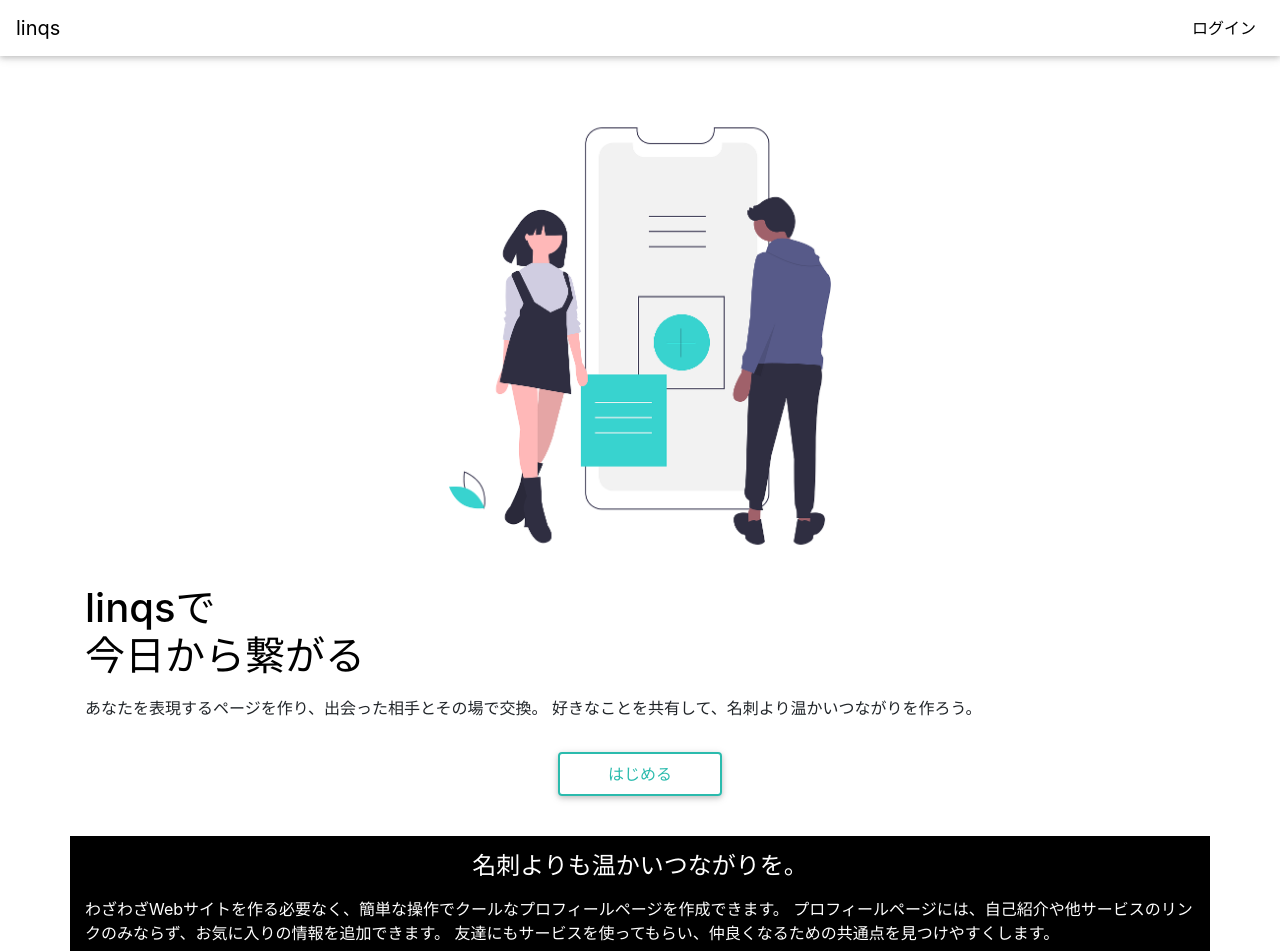
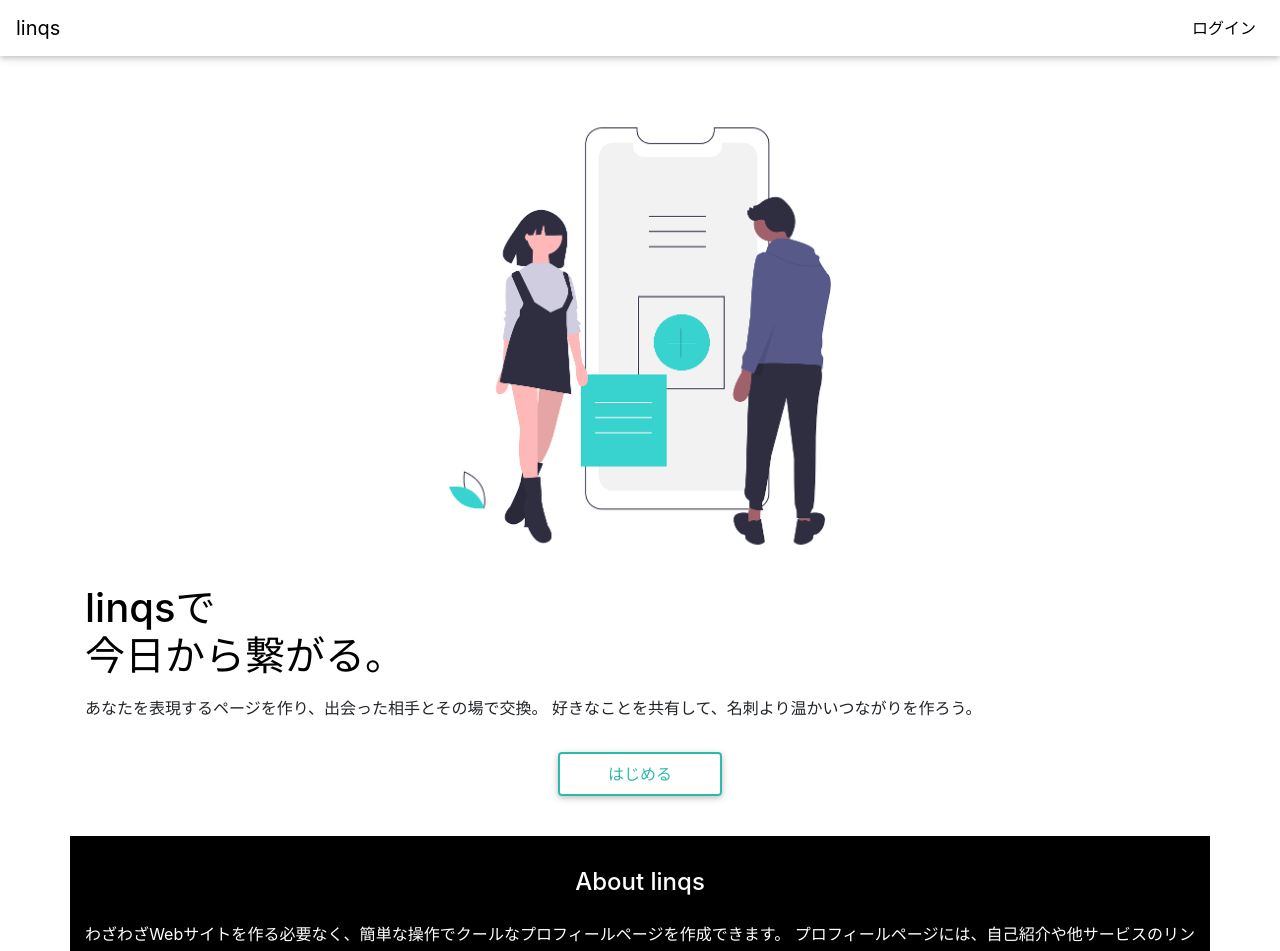
Before and after one commit to GitHub0rganization/WebApp, a React (Create React App) app in the folder ui/: page / in a window 1280 px wide. Shown: the top 951 px of the page. Built offline with nearby package versions, Linux system fonts and the light colour scheme.

Commit message:
Fixed a little

```diff
--- a/ui/src/containers/Home.tsx
+++ b/ui/src/containers/Home.tsx
@@ -14,7 +14,7 @@ export const Home = () => (
             <img src="collab.png" alt="" className="img-fluid" style={{ width: '100%', maxWidth: 500 }}/>
           </div>
           <div>
-            <h1 className="black-text">linqsで<br/>今日から繋がる</h1>
+            <h1 className="black-text">linqsで<br/>今日から繋がる。</h1>
             <p className="pt-2">あなたを表現するページを作り、出会った相手とその場で交換。
                 好きなことを共有して、名刺より温かいつながりを作ろう。
             </p>
@@ -32,8 +32,8 @@ export const Home = () => (
         </MDBCol>
         <MDBCol sm="12" className="py-3" style={{ backgroundColor: 'black'}}>
           <div>
-            <h4 className="white-text text-center">名刺よりも温かいつながりを。</h4>
-            <p className="pt-2 white-text">わざわざWebサイトを作る必要なく、簡単な操作でクールなプロフィールページを作成できます。
+            <h4 className="white-text text-center py-3">About linqs</h4>
+            <p className="white-text" style={{lineHeight: 1.7, textAlign: "justify"}}>わざわざWebサイトを作る必要なく、簡単な操作でクールなプロフィールページを作成できます。
 プロフィールページには、自己紹介や他サービスのリンクのみならず、お気に入りの情報を追加できます。
 友達にもサービスを使ってもらい、仲良くなるための共通点を見つけやすくします。
             </p>
```
